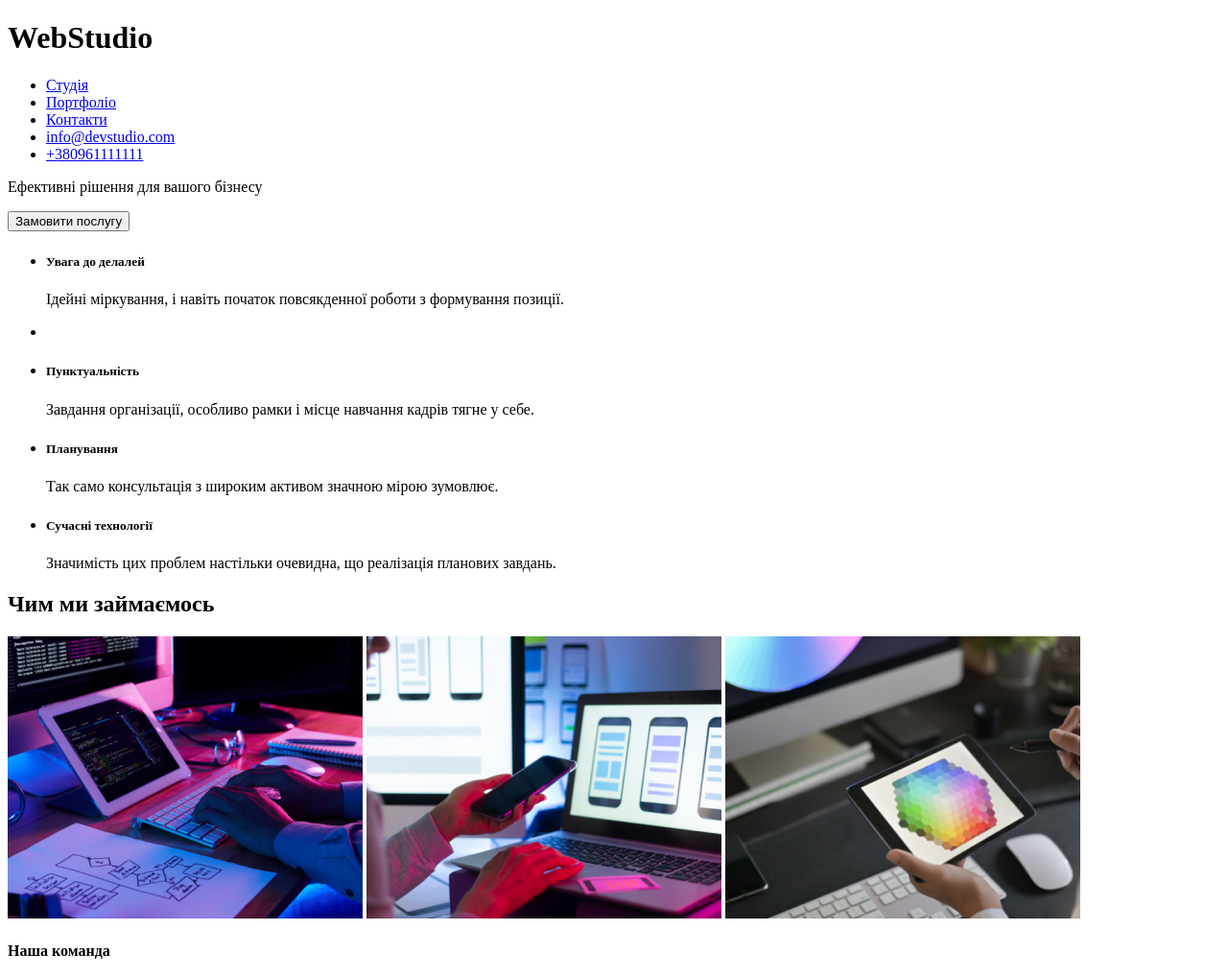
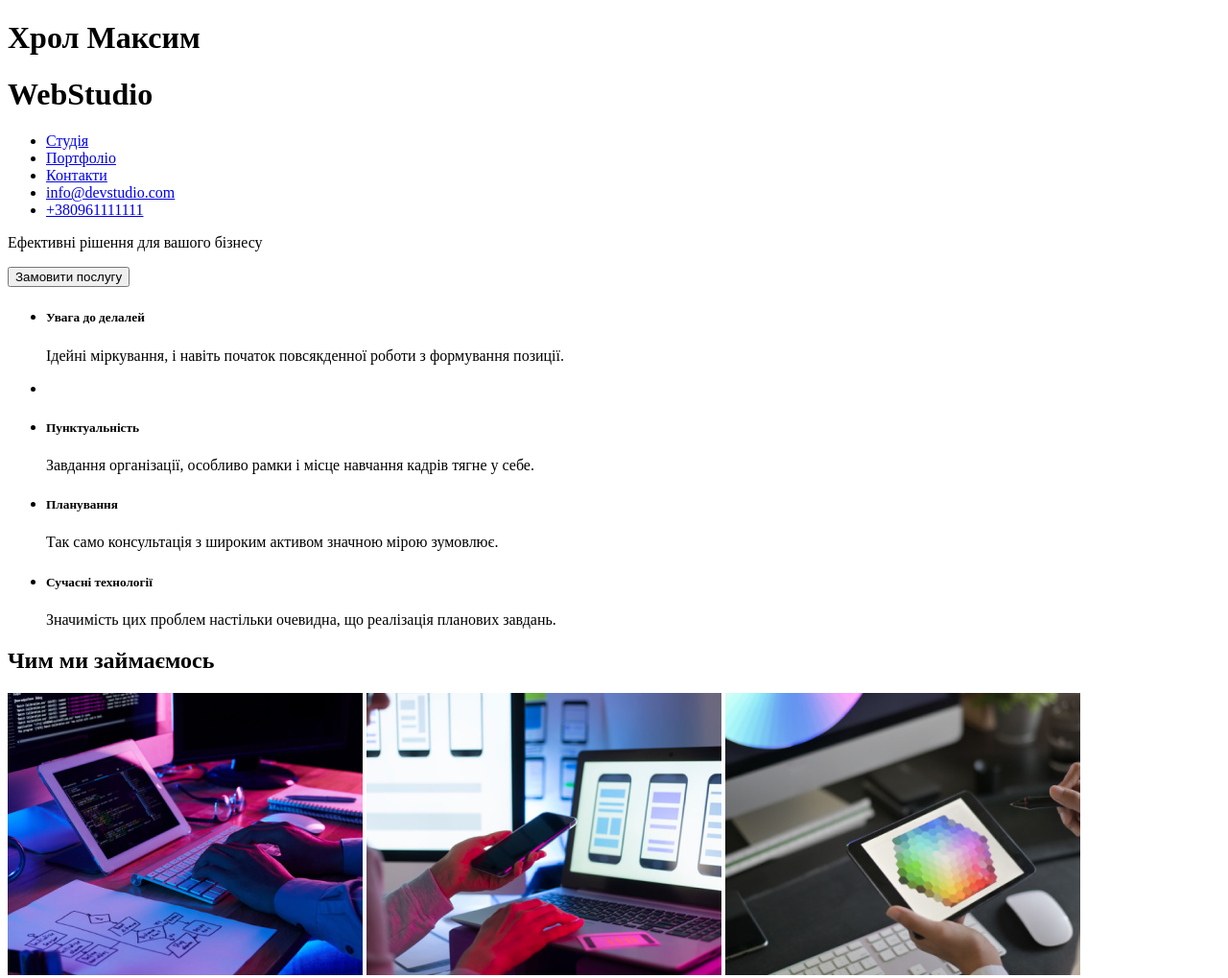
Before and after one commit to Maks146/test2, a plain HTML site: page index.html in a window 1280 px wide. Shown: the top 1019 px of the page at 96% size. Drawn offline with Linux system fonts and the light colour scheme.

Commit message:
update index

```diff
--- a/index.html
+++ b/index.html
@@ -6,6 +6,7 @@
     <title>Document</title>
   </head>
   <body>
+    <h1>Хрол Максим</h1>
     <header>
       <h1>WebStudio</h1>
       <ul>
```
